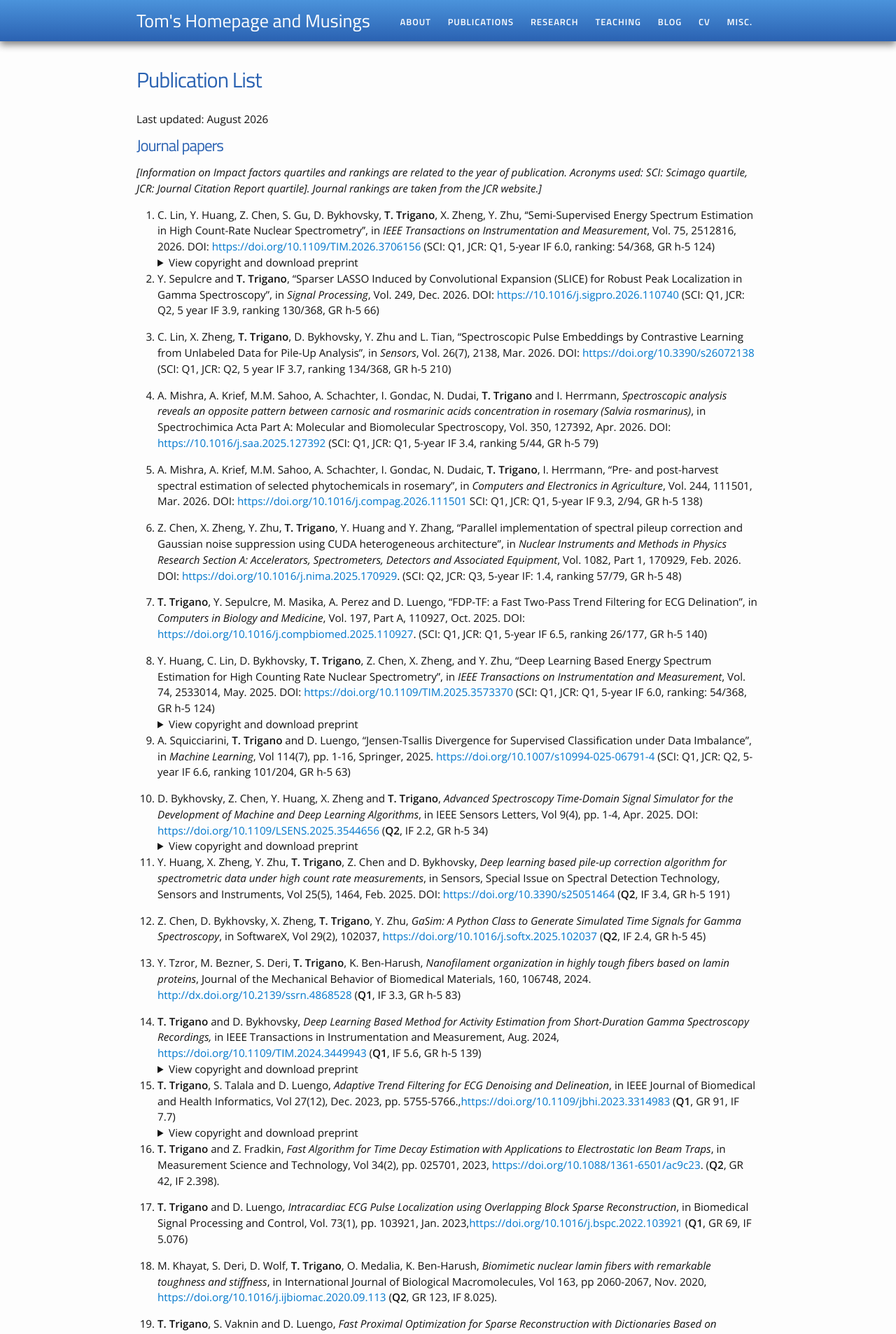
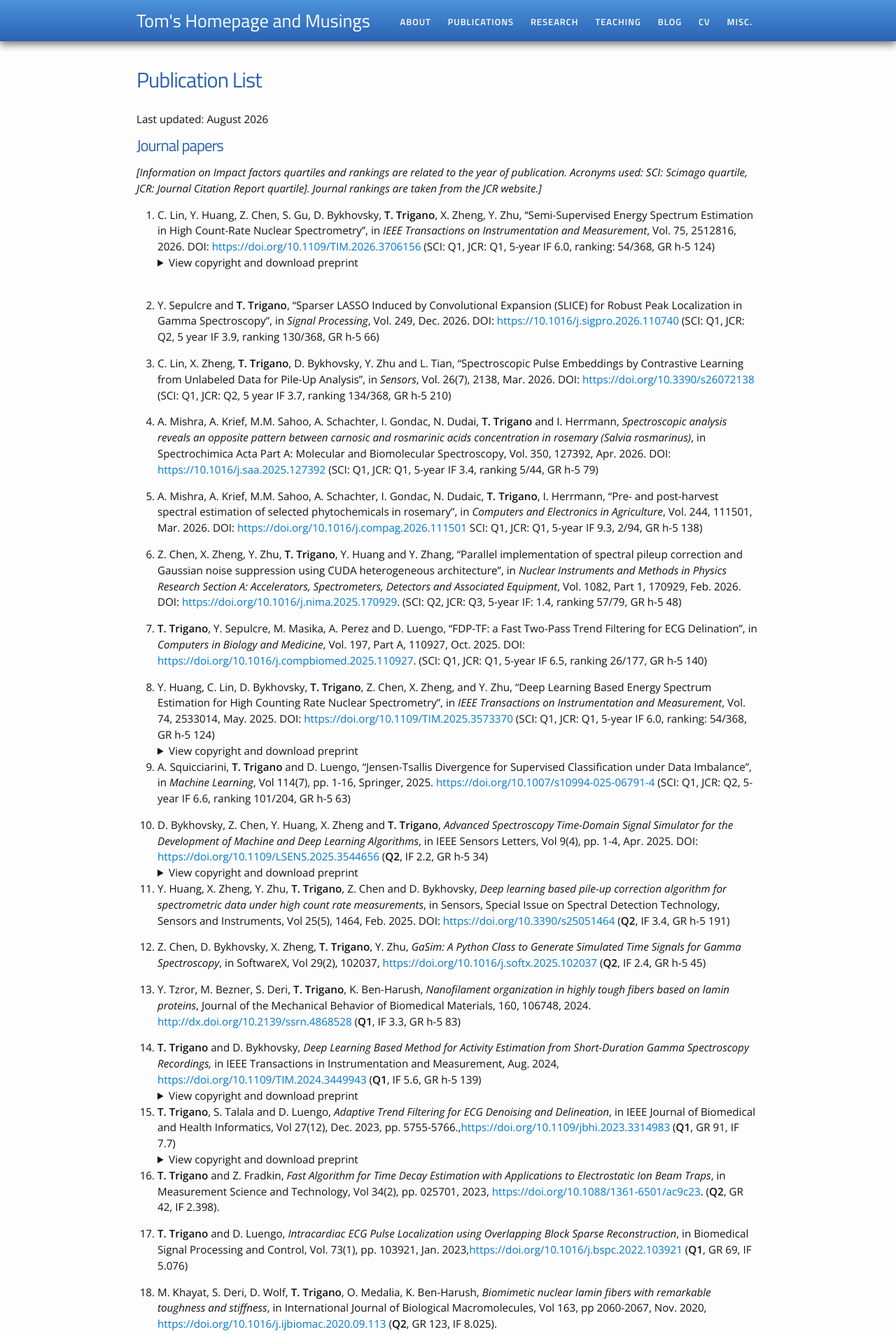
Before and after one commit to TomTrigano/my-webpage, a Jekyll site: the page built from publications.md, in a window 1280 px wide. Shown: the top 1907 px of the page at 70% size. Built offline with Jekyll 4.4.1, drawn with Linux system fonts in a browser that asks for light colours.

Commit message:
Update publications.md

```diff
--- a/publications.md
+++ b/publications.md
@@ -17,7 +17,7 @@ Last updated: August 2026
    <small> © [2026] IEEE. Personal use of this material is permitted. Permission from IEEE must be obtained for all other uses, in any current or future media, including reprinting/republishing this material for advertising or promotional purposes, creating new collective works, for resale or redistribution to servers or lists, or reuse of any copyrighted component of this work in other works. </small>
    <a href="lin_semi_2026.pdf">Click here to download the preprint</a><br><br>
 
-   </details>
+   </details><br>
 
 1. Y. Sepulcre and **T. Trigano**, "Sparser LASSO Induced by Convolutional Expansion (SLICE) for Robust Peak Localization in Gamma Spectroscopy", in *Signal Processing*, Vol. 249, Dec. 2026. DOI: <https://10.1016/j.sigpro.2026.110740> (SCI: Q1, JCR: Q2, 5 year IF 3.9, ranking 130/368, GR h-5 66)
 
```
